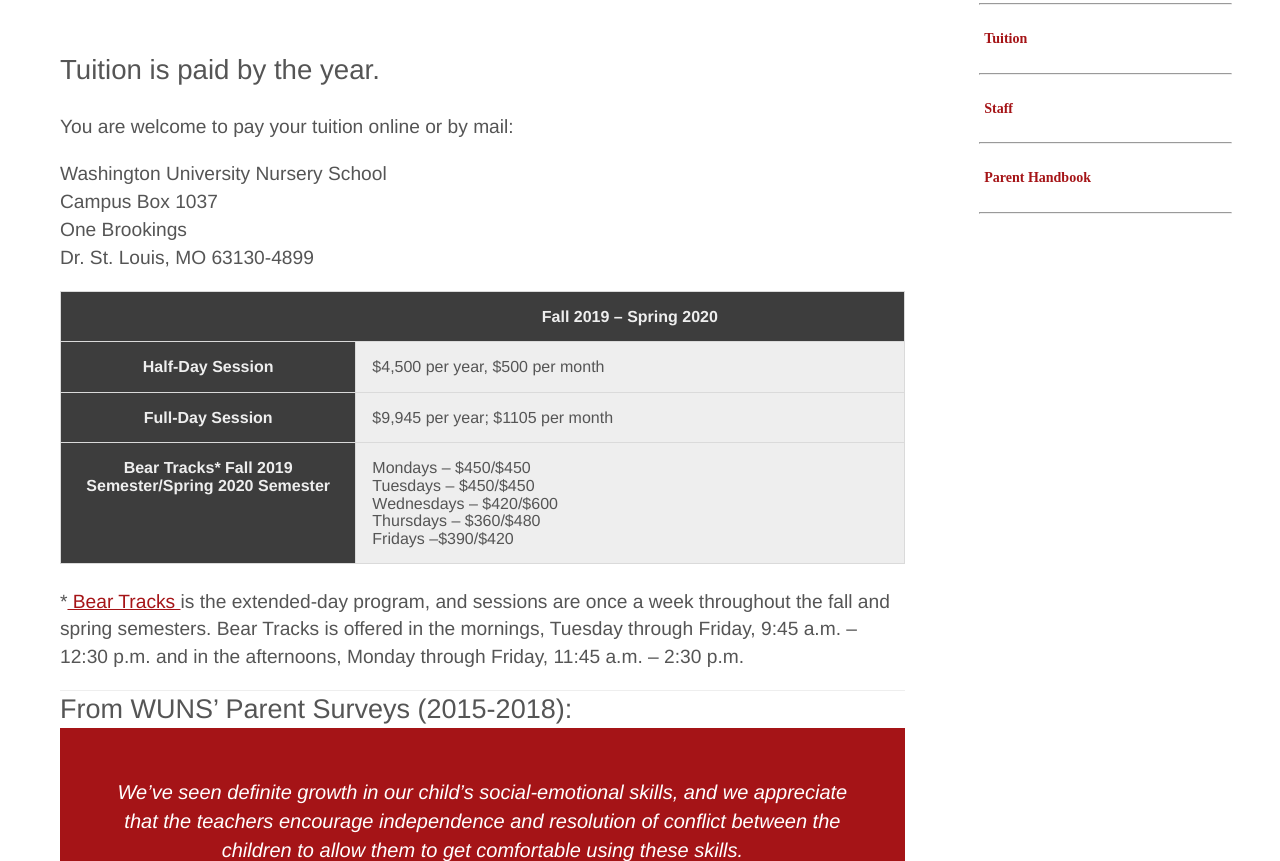
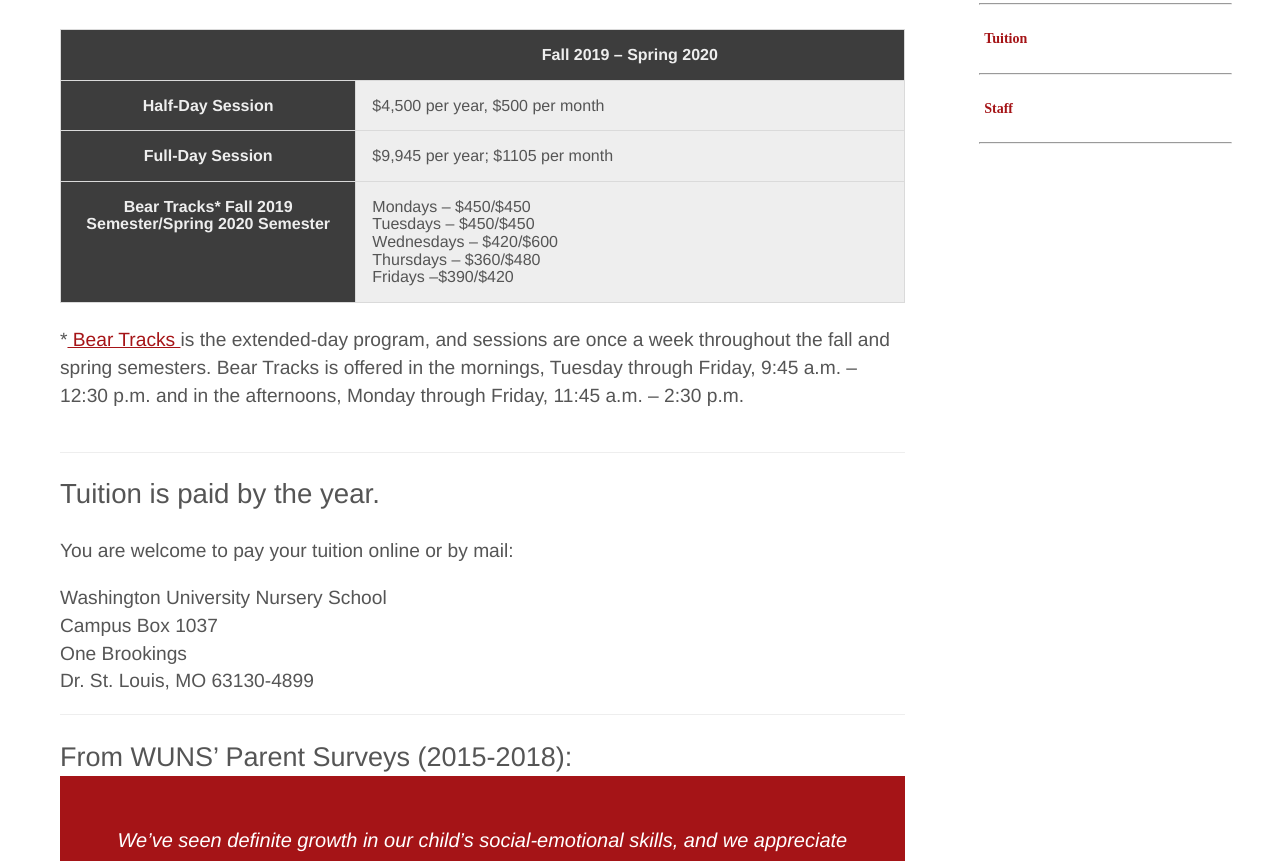
Before and after one commit to cse-256-f23/information-foraging-project-teni-michelle-sonia-natalia, a website: page files/tuition.html in a window 1280 px wide. Shown: the part 91-952 px from the top of the page. Drawn offline with nearby package versions, Linux system fonts and the light colour scheme; files that its build step writes are made by us from their sources; files whose address does not match are found by name.

Commit message:
edits to about, staff, and tuition

```diff
--- a/files/tuition.html
+++ b/files/tuition.html
@@ -15,16 +15,6 @@
   <div id="page-content">
     <main>
       <h1>Tuition</h1>
-      <br>
-      <h2>Tuition is paid by the year.</h2>
-      <p>You are welcome to pay your tuition online or by mail:</p>
-      <p>
-        Washington University Nursery School
-        <br>
-        Campus Box 1037 <br>
-        One Brookings <br>
-        Dr. St. Louis, MO 63130-4899
-      </p>
       <table style="border-collapse: collapse; width: 100%">
         <tbody>
           <tr>
@@ -59,7 +49,20 @@
         Tuesday through Friday, 9:45 a.m. – 12:30 p.m. and in the afternoons,
         Monday through Friday, 11:45 a.m. – 2:30 p.m.
       </p>
+      <br>
       <hr>
+      <br>
+      <h2>Tuition is paid by the year.</h2>
+      <p>You are welcome to pay your tuition online or by mail:</p>
+      <p>
+        Washington University Nursery School
+        <br>
+        Campus Box 1037 <br>
+        One Brookings <br>
+        Dr. St. Louis, MO 63130-4899
+      </p>
+      <hr>
+      <br>
       <div class="slider-heading">
         <h3>From WUNS’ Parent Surveys (2015-2018):</h3>
       </div>
@@ -120,10 +123,10 @@
             <li class="page_item page-item-65">
               <a href="files/staff.html">Staff</a>
             </li>
-            <li><hr></li>
+            <!-- <li><hr></li>
             <li class="page_item page-item-10513">
               <a href="files/parent_handbook.html">Parent Handbook</a>
-            </li>
+            </li> -->
             <li><hr></li>
           </ul>
         </li>
```
Also changed, not shown: files/about.html (+2 -2 lines), files/staff.html (+2 -2 lines).
